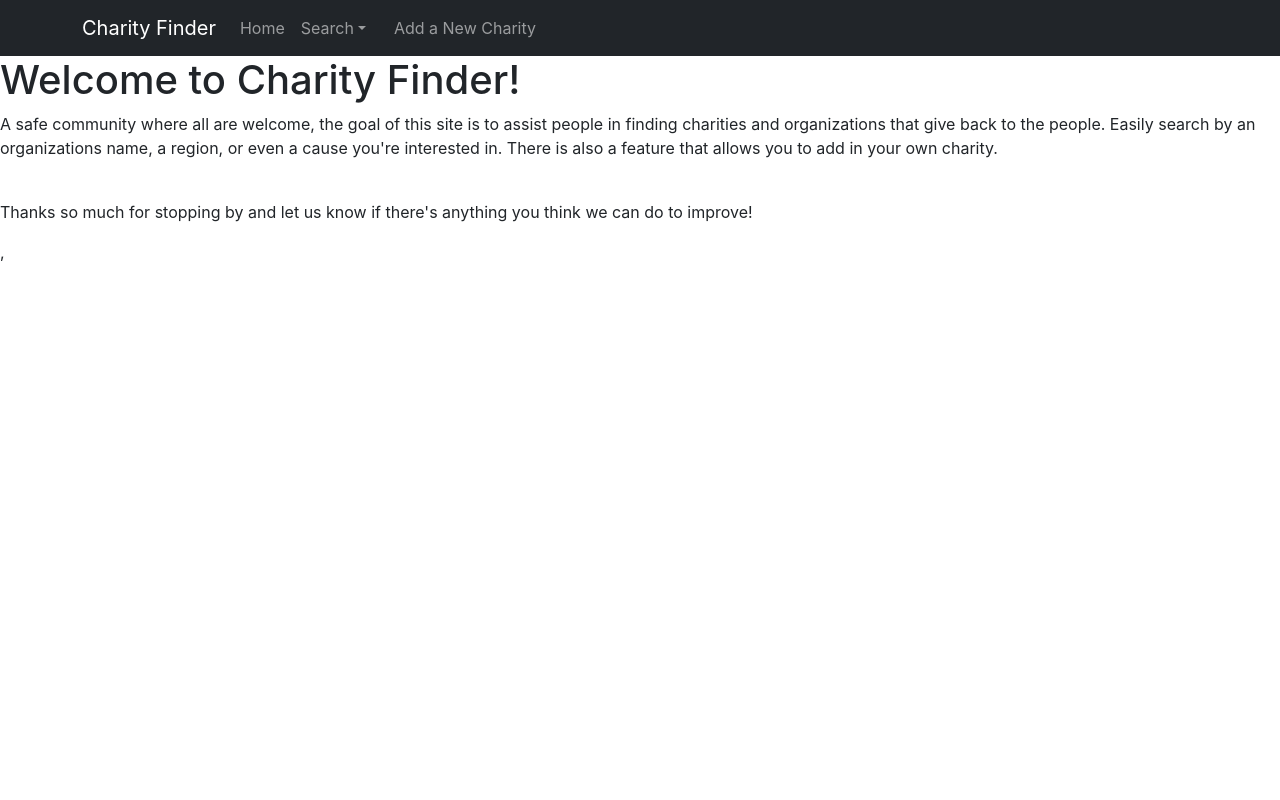
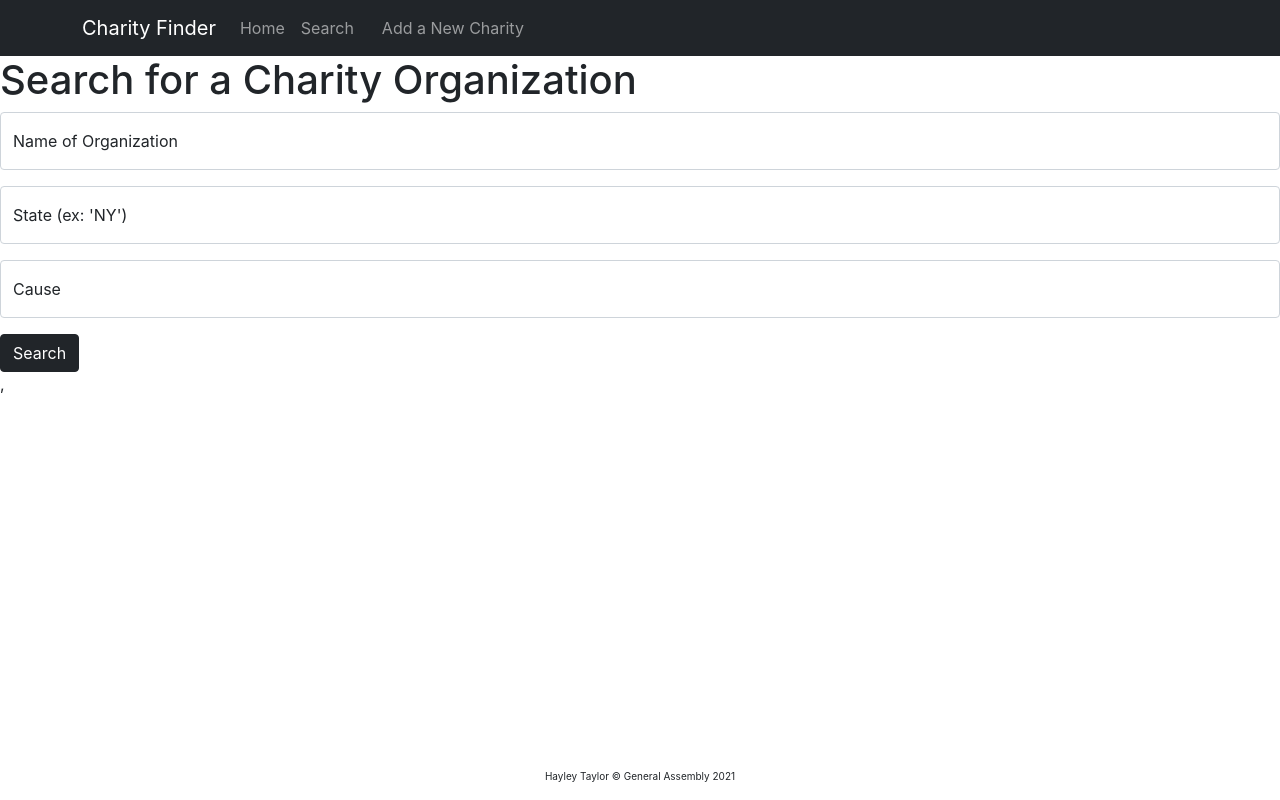
Before and after one commit to hayleytaylor29/Project4-Capstone, a React (Create React App) app in the folder charity_finder/frontend/: page /search in a window 1280 px wide. Built offline with nearby package versions, Linux system fonts and the light colour scheme.

Commit message:
added bootstrap search and some routes, hardcoded in causes

```diff
--- a/charity_finder/frontend/package.json
+++ b/charity_finder/frontend/package.json
@@ -6,9 +6,11 @@
     "@testing-library/jest-dom": "^5.14.1",
     "@testing-library/react": "^11.2.7",
     "@testing-library/user-event": "^12.8.3",
+    "bootstrap": "^5.0.2",
     "cors": "^2.8.5",
     "express": "^4.17.1",
     "react": "^17.0.2",
+    "react-bootstrap": "^2.0.0-beta.4",
     "react-dom": "^17.0.2",
     "react-router": "^5.2.0",
     "react-router-dom": "^5.2.0",
--- a/charity_finder/frontend/src/App.css
+++ b/charity_finder/frontend/src/App.css
@@ -36,3 +36,12 @@
     transform: rotate(360deg);
   }
 }
+
+.footer {
+  position: fixed;
+  left: 0;
+  bottom: 0;
+  width: 100%;
+  text-align: center;
+  font-size: 10px;
+}
--- a/charity_finder/frontend/src/App.js
+++ b/charity_finder/frontend/src/App.js
@@ -1,12 +1,22 @@
 import './App.css';
+import { Route, Switch } from 'react-router-dom';
 import Navigation from './components/navigation';
-import Home from './pages/home'
+import Home from './pages/home';
+import Footer from './components/footer';
+import Search from './pages/search';
 
 function App() {
   return (
     <div>
     <Navigation />
-    <Home />
+    <Switch />
+      <Route exact path='/home'>
+        <Home />
+      </Route>
+      <Route path='/search'>
+        <Search />
+      </Route>
+    <Footer />
     </div>
   );
 }
--- /dev/null
+++ b/charity_finder/frontend/src/components/footer.js
@@ -0,0 +1,8 @@
+function footer() {
+    return (
+        <div className="footer">
+            <p>Hayley Taylor &copy; General Assembly 2021</p>
+        </div>
+    )
+}
+export default footer;
--- a/charity_finder/frontend/src/components/navigation.js
+++ b/charity_finder/frontend/src/components/navigation.js
@@ -9,13 +9,14 @@ function Navigation(props) {
     <Navbar.Collapse id="basic-navbar-nav">
       <Nav className="me-auto">
         <Nav.Link href="/home">Home</Nav.Link>
-        <NavDropdown title="Search" id="basic-nav-dropdown" >
+        <Nav.Link href="/search">Search</Nav.Link>
+        {/* <NavDropdown title="Search" id="basic-nav-dropdown" >
           <NavDropdown.Item href="#action/3.0">By Organization Name</NavDropdown.Item>
           <NavDropdown.Item href="#action/3.1">By Region</NavDropdown.Item>
           <NavDropdown.Item href="#action/3.2">By Cause</NavDropdown.Item>
-        </NavDropdown>
-        <Container >
-        <Nav.Link href="#newcharity" align="end">Add a New Charity</Nav.Link>
+        </NavDropdown> */}
+        <Container>
+        <Nav.Link href="/newcharity">Add a New Charity</Nav.Link>
         </Container>
       </Nav>
     </Navbar.Collapse>
--- a/charity_finder/frontend/src/pages/home.js
+++ b/charity_finder/frontend/src/pages/home.js
@@ -1,11 +1,9 @@
-
-
 function Home() {
     return (
         <div>
         <h1>Welcome to Charity Finder!</h1>
-        <p>A safe community where all are welcome, the goal of this site is to assist people
-            in finding charities and organizations that give back to the people. Easily search
+        <p>A safe space where all are welcome, the goal of this site is to assist people
+            in finding charities and organizations that give back to their communities. Easily search
             by an organizations name, a region, or even a cause you're interested in. There
             is also a feature that allows you to add in your own charity.
         </p>
@@ -13,9 +11,7 @@ function Home() {
         <p>Thanks so much for stopping by and let us know if there's anything you think
             we can do to improve!
         </p>
-
         </div>
     )
 }
-
 export default Home;
--- /dev/null
+++ b/charity_finder/frontend/src/pages/search.js
@@ -0,0 +1,25 @@
+import { Form, FloatingLabel, Button } from 'react-bootstrap';
+import React from 'react';
+
+function Search() {
+    const [searchTerm, setSearchTerm] = React.useState(null);
+    const handleChange = (event) => {
+        setSearchTerm(event.target.value)
+    }
+    return(
+        <>
+        <h1>Search for a Charity Organization</h1>
+        <FloatingLabel controlId="floatingInput" label="Name of Organization" className="mb-3">
+            <Form.Control type="text" placeholder="orgname" />
+        </FloatingLabel>
+        <FloatingLabel controlId="floatingInput" label="State (ex: 'NY')" width="50%" className="mb-3">
+            <Form.Control  type="text" placeholder="region" />
+        </FloatingLabel>
+        <FloatingLabel controlId="floatingInput" label="Cause" className="mb-3">
+            <Form.Control type="text" placeholder="cause" />
+            </FloatingLabel>
+        <Button variant="dark">Search</Button>
+        </>
+    )
+}
+export default Search;
```
Also changed, not shown: 1 other file (tests, documents, lock files or other folders).
